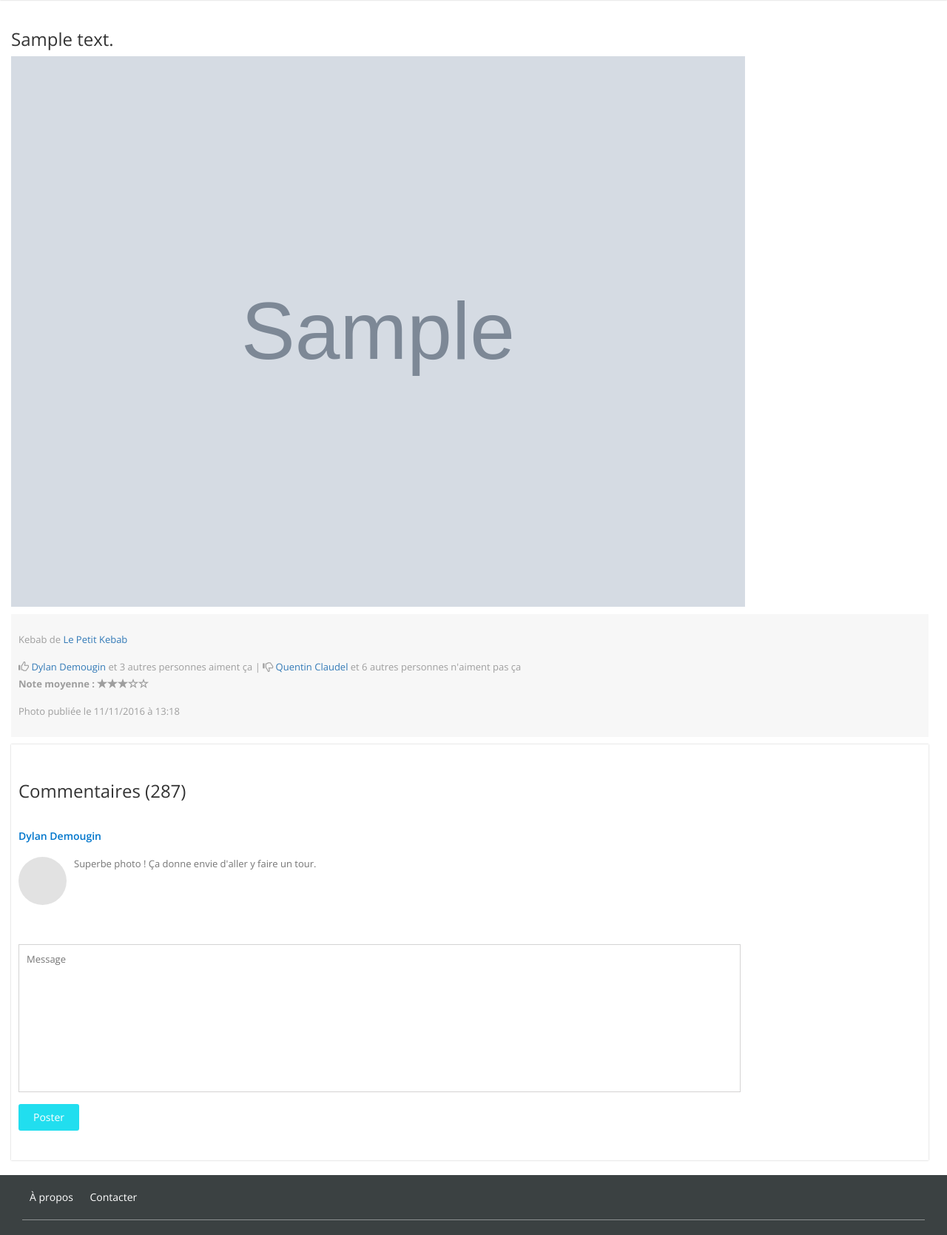
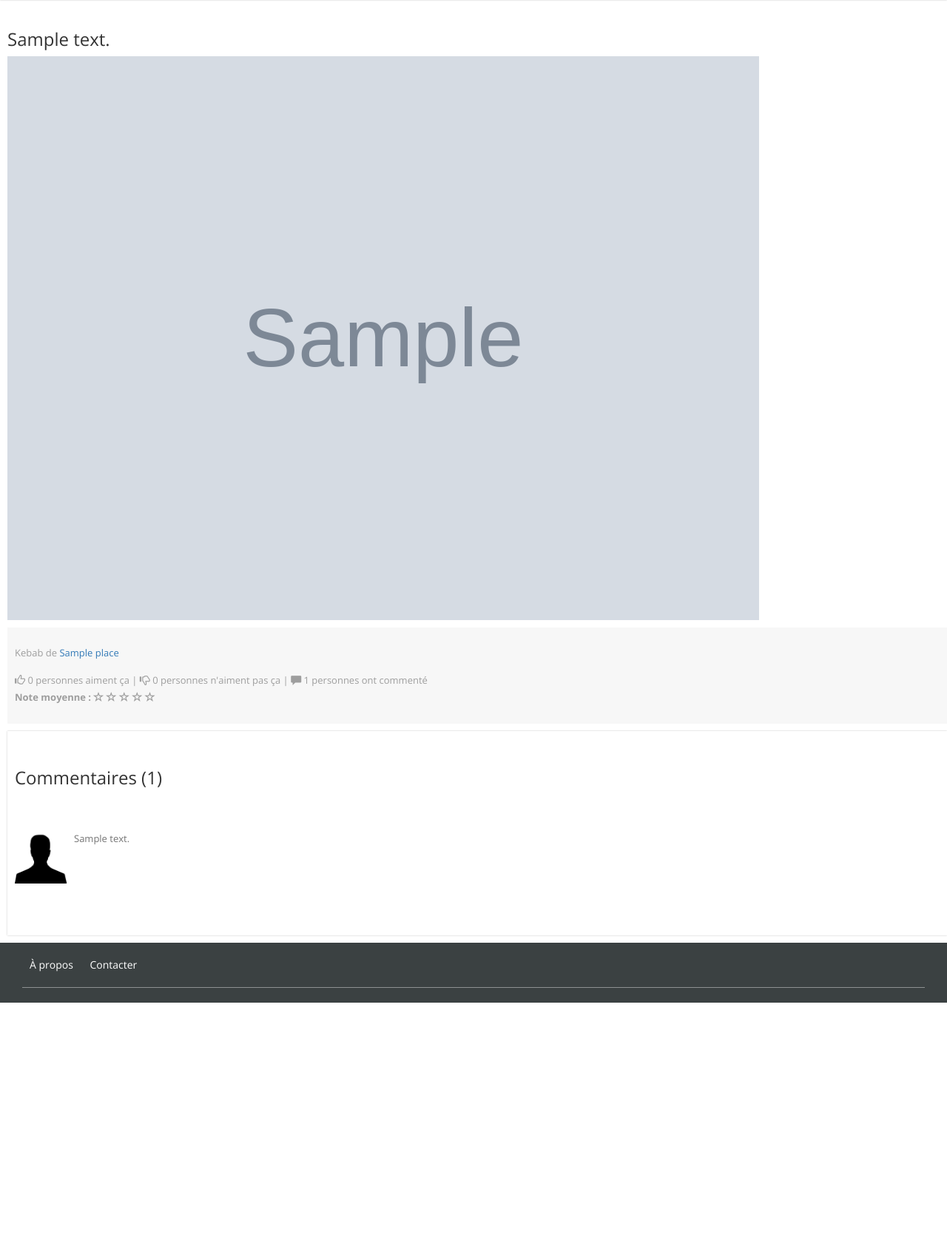
Before and after one commit to Instabab/Instabab, a PHP site: template components/publication.twig in a window 1280 px wide. Shown: the part 80-1749 px from the top of the page at 74% size. After the commit the page ends 1435 px from the top, so only its background shows below. Run offline with PHP 8.4, Linux system fonts and the light colour scheme; the template is opened without the code that fills it: most values are stand-ins (such as "Sample title", 1, 10 or a date in 2020); grey boxes marked "Sample" are stand-in pictures; some libraries are stand-ins or nearby versions.

Commit message:
Improvation publication page view

```diff
--- a/app/src/Controllers/PictureController.php
+++ b/app/src/Controllers/PictureController.php
@@ -126,7 +126,7 @@ class PictureController
      */
     public function displayPost(Request $request, Response $response, $args) {
         $this->logger->info('Start to display a publication with id: '.$args['id']);
-        $publication = Photo::find($args['id']); //Look for the post in DB
+        $publication = Photo::with('notes', 'comments', 'user', 'place')->find($args['id']); //Look for the post in DB
 
         if($publication != null) {
             //Publication found
--- a/components/publication.twig
+++ b/components/publication.twig
@@ -1,32 +1,68 @@
 {% extends 'layout/pattern.twig' %}
 
 {% block content %}
-<div class="show-top-grids">
-    <div class="col-sm-12 single-left">
+<div class="main-grids">
+    <div class="top-grids">
         <h3>{{publication.message|raw}}</h3>
         <img style="width: 80%;" src="{{publication.photo}}" alt="Publication photo" />
         <div class="clearfix"> </div>
         <div class="published">
-            <p>Kebab de <a>Le Petit Kebab</a></p>
-            <p><span class="glyphicon glyphicon-thumbs-up"></span> <a>Dylan Demougin</a> et 3 autres personnes aiment ça | <span class="glyphicon glyphicon-thumbs-down"></span> <a>Quentin Claudel</a> et 6 autres personnes n'aiment pas ça<br />
-                <strong>Note moyenne :</strong> <span class="glyphicon glyphicon-star"></span><span class="glyphicon glyphicon-star"></span><span class="glyphicon glyphicon-star"></span><span class="glyphicon glyphicon-star-empty"></span><span class="glyphicon glyphicon-star-empty"></span></p>
-            <p>Photo publiée le 11/11/2016 à 13:18</p>
+            <p>Kebab de <a href="/place/{{publication.place.id}}">{{publication.place.name}}</a></p>
+            <p>
+                {% set like = 0 %}
+                {% set dislike = 0 %}
+
+                {% for i in 0 .. publication.notes.count-1 %}
+                    {% if publication.notes[i].value == 1 %}
+                        {% set like = like + 1%}
+                    {% elseif publication.notes[i].value == -1 %}
+                        {% set dislike = dislike + 1 %}
+                    {% endif %}
+                {% endfor %}
+
+                {% if dislike != 0 %}
+                    {% set average = (like/publication.notes.count)*5 %}
+                {% elseif like == 0 %}
+                    {% set average = 0 %}
+                {% else %}
+                    {% set average = 5 %}
+                {% endif %}
+                <span class="glyphicon glyphicon-thumbs-up"></span> {{like}} personnes aiment ça |
+                <span class="glyphicon glyphicon-thumbs-down"></span> {{dislike}} personnes n'aiment pas ça |
+                <span class="glyphicon glyphicon-comment"></span> {{publication.comments.count}} personnes ont commenté<br />
+                <strong>Note moyenne :</strong>
+                {% for i in 0..4 %}
+                    {% if i < average %}
+                        <span class="glyphicon glyphicon-star"></span>
+                    {% else %}
+                        <span class="glyphicon glyphicon-star-empty"></span>
+                    {% endif %}
+                {% endfor %}</p>
+                {% if user %}
+                    <hr>
+                    <p><a class="statusButton" href=""><span class="glyphicon glyphicon-thumbs-up"></span> J'aime</a> <a class="statusButton" href=""><span class="glyphicon glyphicon-thumbs-down"></span> Je n'aime pas</a></p>
+                {% endif %}
         </div>
         <div class="all-comments">
-            <h3>Commentaires (287)</h3>
-            <div class="media-grids">
+            <h3>Commentaires ({{publication.comments.count}})</h3>
+            {% for comment in publication.comments %}
+                <div class="media-grids comment">
                     <div class="media">
-					<h5>Dylan Demougin</h5>
+                        <h5><a href="/profile/{{comment.user().first().id}}">{{comment.user().first().first_name}} {{comment.user().first().last_name}}</a></h5>
                         <div class="media-left">
-				        <a href="#">
-
-				        </a>
+                            {% if comment.user().first().avatar %}
+                                <img class="media-object img-rounded" src="{{comment.user().first().avatar}}" alt="Profile picture" />
+                            {% else %}
+                                <img src="/images/profiles/default.png" alt="Default profile picture" />
+                            {% endif %}
                         </div>
                         <div class="media-body">
-				        <p>Superbe photo ! Ça donne envie d'aller y faire un tour.</p>
+                            <p>{{comment.message}}</p>
                         </div>
                     </div>
                 </div>
+            {% endfor %}
+            {% if user %}
                 <div class="all-comments-info">
                     <div class="box">
                         <form>
@@ -36,6 +72,7 @@
                         </form>
                     </div>
                 </div>
+            {% endif %}
         </div>
     </div>
     <div class="clearfix"> </div>
--- a/public/css/style.css
+++ b/public/css/style.css
@@ -2795,6 +2795,12 @@ background: url(../images/social.png) no-repeat 0px 0px;
     width: 150px;
 }
 
+.comment img {
+    width: 70px;
+    height: 70px;
+
+}
+
 .profile-description {
     margin-bottom: 10px;
 }
```
Lines whose indentation alone changed are shown as unchanged.
